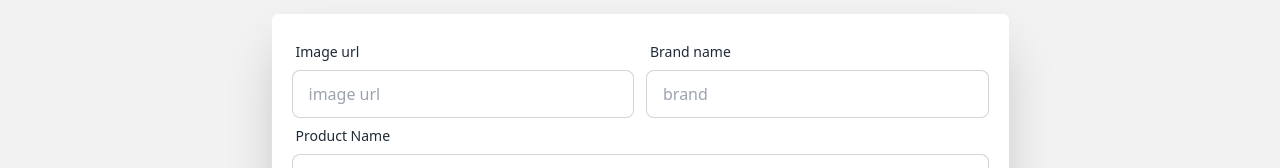
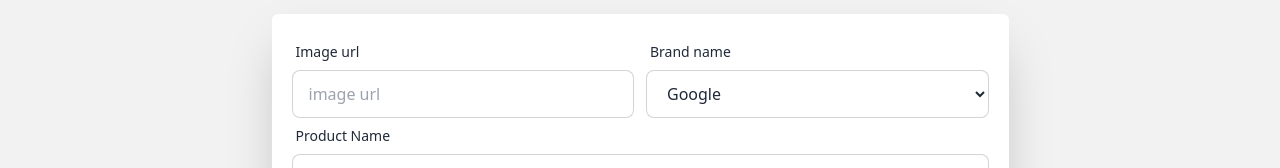
Before and after one commit to atikrahad/ar-shop-clientside, a React (Vite) app: page /addproducts in a window 1280 px wide. Shown: the part 264-432 px from the top of the page. Built offline with nearby package versions, Linux system fonts and the light colour scheme; no server answers; sample sign-in values are in the browser's storage.

Commit message:
set up update section dynamic

```diff
--- a/package.json
+++ b/package.json
@@ -18,6 +18,7 @@
     "react-dom": "^18.2.0",
     "react-icons": "^4.11.0",
     "react-router-dom": "^6.17.0",
+    "react-toastify": "^9.1.3",
     "sort-by": "^1.2.0",
     "swiper": "^10.3.1"
   },
--- a/src/Pages/Addproducts.jsx
+++ b/src/Pages/Addproducts.jsx
@@ -1,3 +1,6 @@
+import { ToastContainer, toast } from 'react-toastify';
+import 'react-toastify/dist/ReactToastify.css';
+
 const Addproducts = () => {
 
     const handleAddproduct = e => {
@@ -24,6 +27,16 @@ const Addproducts = () => {
         .then(res => res.json())
         .then(data => {
             console.log(data);
+            toast.success('product added successfully', {
+              position: "bottom-right",
+              autoClose: 5000,
+              hideProgressBar: false,
+              closeOnClick: true,
+              pauseOnHover: true,
+              draggable: true,
+              progress: undefined,
+              theme: "colored",
+              });
         })
     }
 
@@ -56,13 +69,14 @@ const Addproducts = () => {
                 <label className="label">
                   <span className="label-text">Brand name</span>
                 </label>
-                <input
-                  type="text"
-                  placeholder="brand"
-                  className="input input-bordered"
-                  required
-                  name="brand"
-                />
+                <select name="category" className="input input-bordered" id="">
+                    <option value="Google">Google</option>
+                    <option value="Apple">Apple</option>
+                    <option value="Sony">Sony</option>
+                    <option value="Readmi">Readmi</option>
+                    <option value="Samsung">Samsung</option>
+                    <option value="Intel">Intel</option>
+                </select>
               </div>
               </div>
               <div className="form-control w-full">
@@ -137,6 +151,7 @@ const Addproducts = () => {
               </div>
 
             </form>
+            <ToastContainer></ToastContainer>
           </div>
         </div>
       </div>
--- a/src/Pages/Apdate.jsx
+++ b/src/Pages/Apdate.jsx
@@ -5,7 +5,31 @@ import { useLoaderData } from "react-router-dom";
 const Apdate = () => {
 
     const data = useLoaderData()
-    const { img, title, brand,category, rating, description, price } = data;
+    const { img, title,_id, brand,category, rating, description, price } = data;
+
+    const handleupdate = e => {
+        e.preventDefault()
+        const  form = e.target;
+        const img = form.img.value;
+        const title = form.name.value;
+        const brand = form.brand.value;
+        const category = form.category.value;
+        const price = form.price.value;
+        const description = form.description.value;
+        const rating = form.rating.value;
+        const product = {img, title, brand, category, price, description, rating };
+        form.reset()
+        console.log(product);
+        fetch(`http://localhost:5000/products/${_id}`,{
+            method: "PUT",
+            headers: {
+                'content-type' : 'application/json'
+            },
+            body: JSON.stringify(product)
+        })
+        .then(res => res.json())
+        .then(data => console.log(data))
+    }
 
     return (
         <div>
@@ -16,7 +40,7 @@ const Apdate = () => {
 
           </div>
           <div className=" flex-shrink-0 w-full rounded-md shadow-2xl bg-base-100">
-            <form  className=" p-5">
+            <form  onSubmit={handleupdate} className=" p-5">
 
               <div className="flex flex-col gap-3 md:flex-row">
               <div className="form-control w-full">
@@ -37,14 +61,14 @@ const Apdate = () => {
                 <label className="label">
                   <span className="label-text">Brand name</span>
                 </label>
-                <input
-                  type="text"
-                  placeholder="brand"
-                  className="input input-bordered"
-                  required
-                  defaultValue={brand}
-                  name="brand"
-                />
+                <select name="brand" defaultValue={brand} className="input input-bordered" id="">
+                <option value="Google">Google</option>
+                    <option value="Apple">Apple</option>
+                    <option value="Sony">Sony</option>
+                    <option value="Readmi">Readmi</option>
+                    <option value="Samsung">Samsung</option>
+                    <option value="Intel">Intel</option>
+                </select>
               </div>
               </div>
               <div className="form-control w-full">
```
Also changed, not shown: 1 other file (tests, documents, lock files or other folders).
